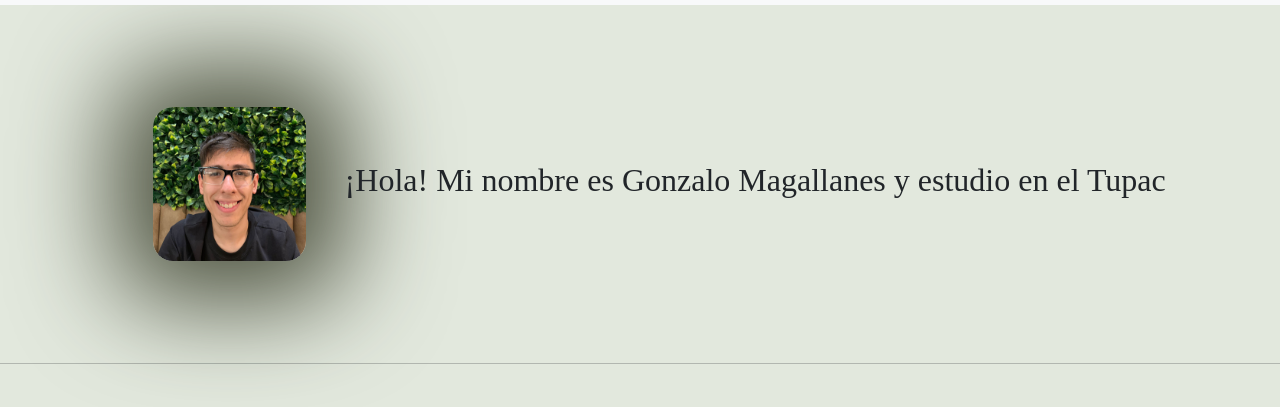
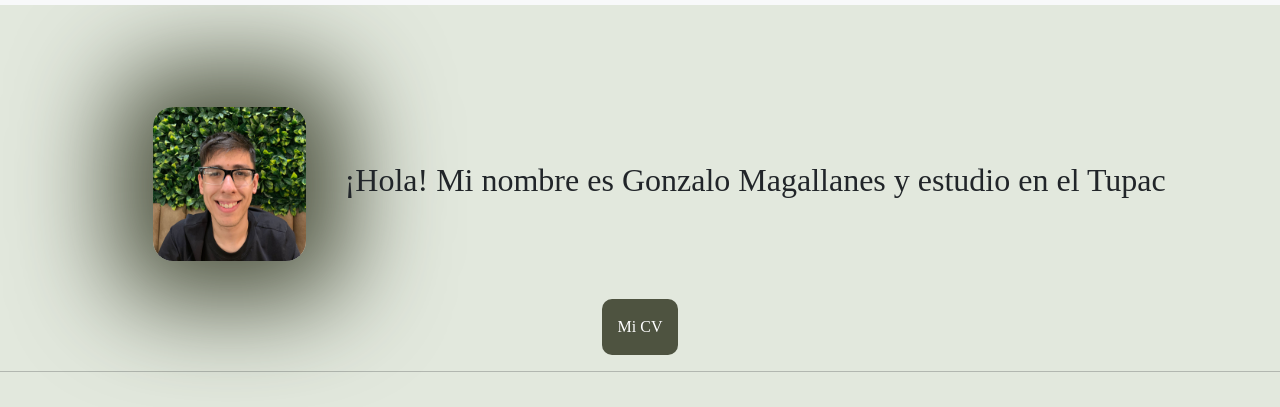
Before and after one commit to gonmagallanes/MiPortfolio, a plain HTML site: page index.html in a window 1280 px wide. Shown: the part 51-458 px from the top of the page. Drawn offline with nearby package versions, Linux system fonts and the light colour scheme; a web font is replaced by a local one.

Commit message:
bottonCV

```diff
--- a/index.html
+++ b/index.html
@@ -43,6 +43,9 @@
         <div class="mainDescripcion">
           <img class="fotoGonzalo" src="./images/FotoCV.jpg" alt="fotoGonzalo" />
           <h2>¡Hola! Mi nombre es Gonzalo Magallanes y estudio en el Tupac</h2>
+        </div>
+        <div style="display: flex; justify-content: center">
+          <button class="CVbutton"><a target="_blank" class="CVlink" href="./images/gonzaloMagallanesCV.pdf">Mi CV</a></button>
         </div>
       </section>
       <hr />
--- a/style/style.css
+++ b/style/style.css
@@ -41,6 +41,7 @@
 
 }
 
+
 .efectoPerfil {
     display: flex;
     flex-direction: column;
@@ -77,7 +78,30 @@
     display: flex;
     justify-content: center;
     align-items: center;
-    margin: 5vw;
+    margin-top: 5vw;
+}
+
+.CVbutton{
+    background-color: #4E5340;
+    padding:16px;
+    border-radius: 10px;
+    transition: 0.3s;
+    border: none;
+}
+
+.CVbutton:hover{
+    background-color: #697268;
+    padding: 18px;
+
+}
+
+.CVlink{
+    color: white;
+    text-decoration: none;
+}
+
+.CVlink:hover{
+    color: black;
 }
 
 .mainSkills{
```
Also changed, not shown: 2 other files.
